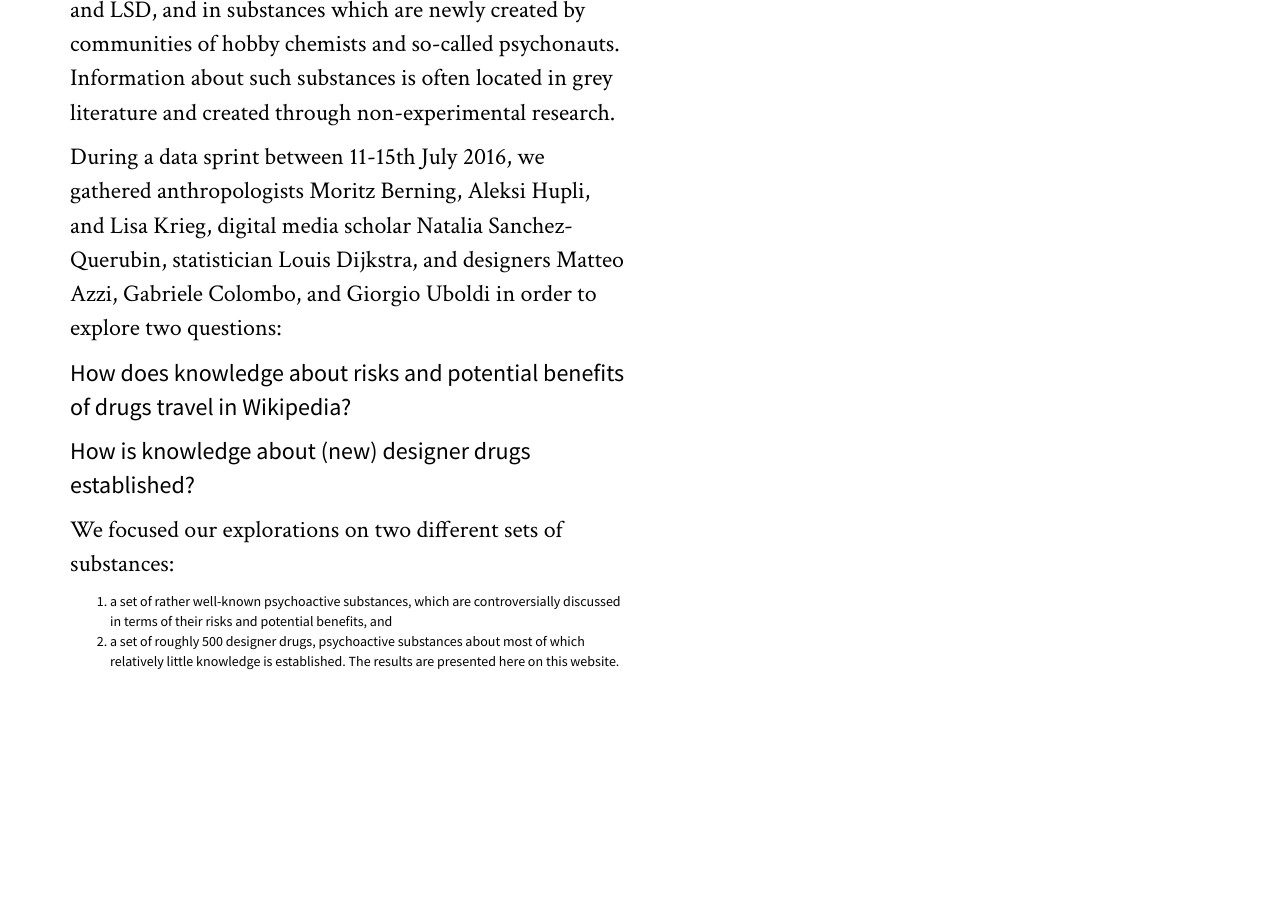
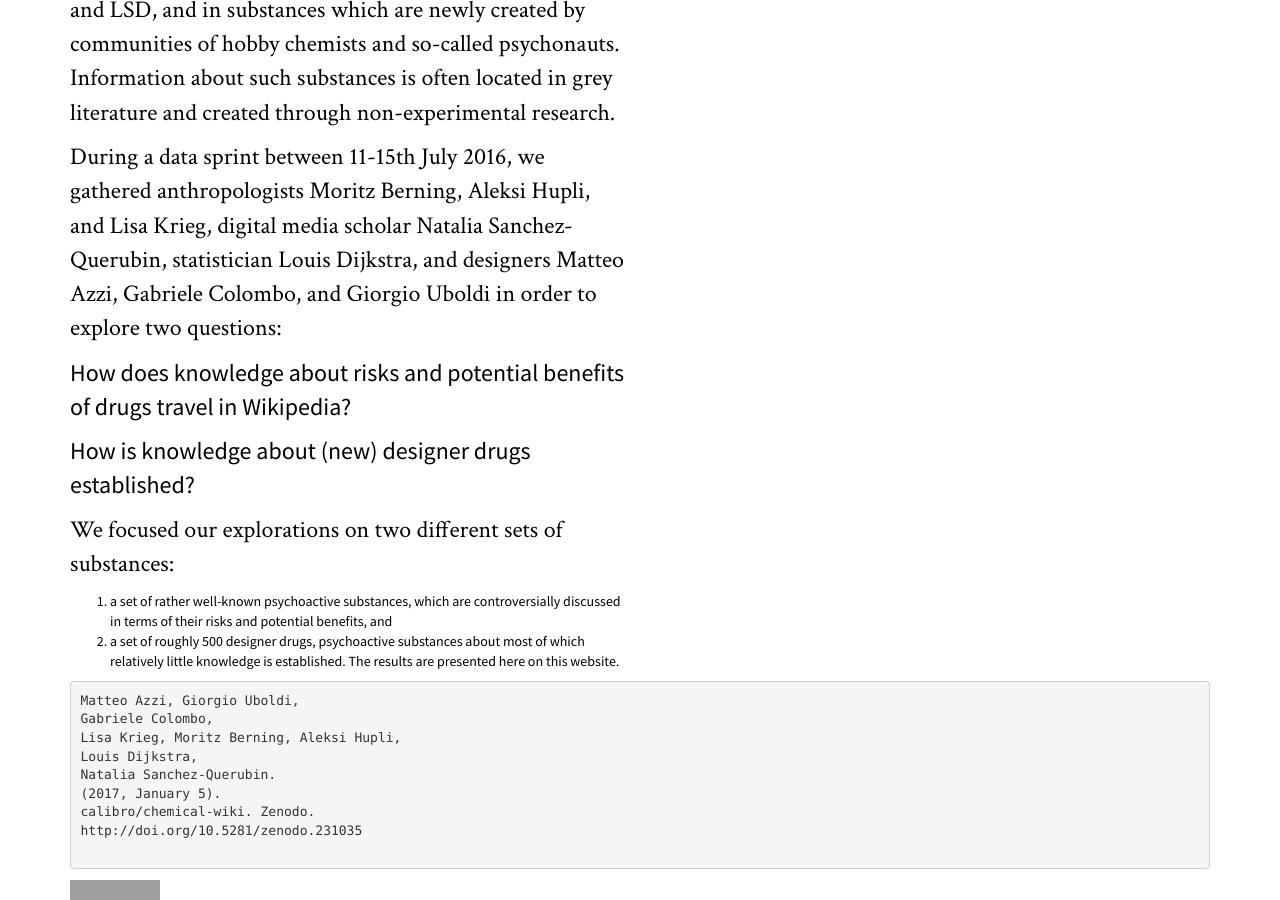
Before and after one commit to calibro/chemical-wiki, a Jekyll site: the page built from index.md, in a window 1280 px wide and 900 px high, scrolled down 916 px. Built offline with Jekyll 4.4.1, drawn with Linux system fonts in a browser that asks for light colours; our own code applies the rules of GitHub Pages for plain Markdown files; before the commit the page ends 1597 px from its top, so only the background shows below that; grey boxes are pictures that could not be loaded.

Commit message:
added info and footer

```diff
--- a/_includes/footer.html
+++ b/_includes/footer.html
@@ -1,3 +1,17 @@
-<footer class="site-footer">
-
-</footer>
+<div class="container">
+  <div class="row">
+    <div class="col-md-12">
+      <pre>
+Matteo Azzi, Giorgio Uboldi,
+Gabriele Colombo,
+Lisa Krieg, Moritz Berning, Aleksi Hupli,
+Louis Dijkstra,
+Natalia Sanchez-Querubin.
+(2017, January 5).
+calibro/chemical-wiki. Zenodo.
+http://doi.org/10.5281/zenodo.231035
+      </pre>
+      <a href="https://doi.org/10.5281/zenodo.231035"><img src="https://zenodo.org/badge/DOI/10.5281/zenodo.231035.svg" alt="DOI"></a>
+    </div>
+  </div>
+</div>
--- a/_layouts/default.html
+++ b/_layouts/default.html
@@ -4,12 +4,9 @@
   {% include head.html %}
 
   <body>
-    {% comment %}
-      {% include header.html %}
-    {% endcomment %}
 
     {{ content }}
-
+    {% include footer.html %}
     <script src="{{ "/assets/jquery/jquery.min.js" | prepend: site.baseurl }}"></script>
     <script src="{{ "/assets/bootstrap/js/bootstrap.min.js" | prepend: site.baseurl }}"></script>
     <script src="{{ "/assets/d3/d3.min.js" | prepend: site.baseurl }}"></script>
```
Also changed, not shown: readme.md.
